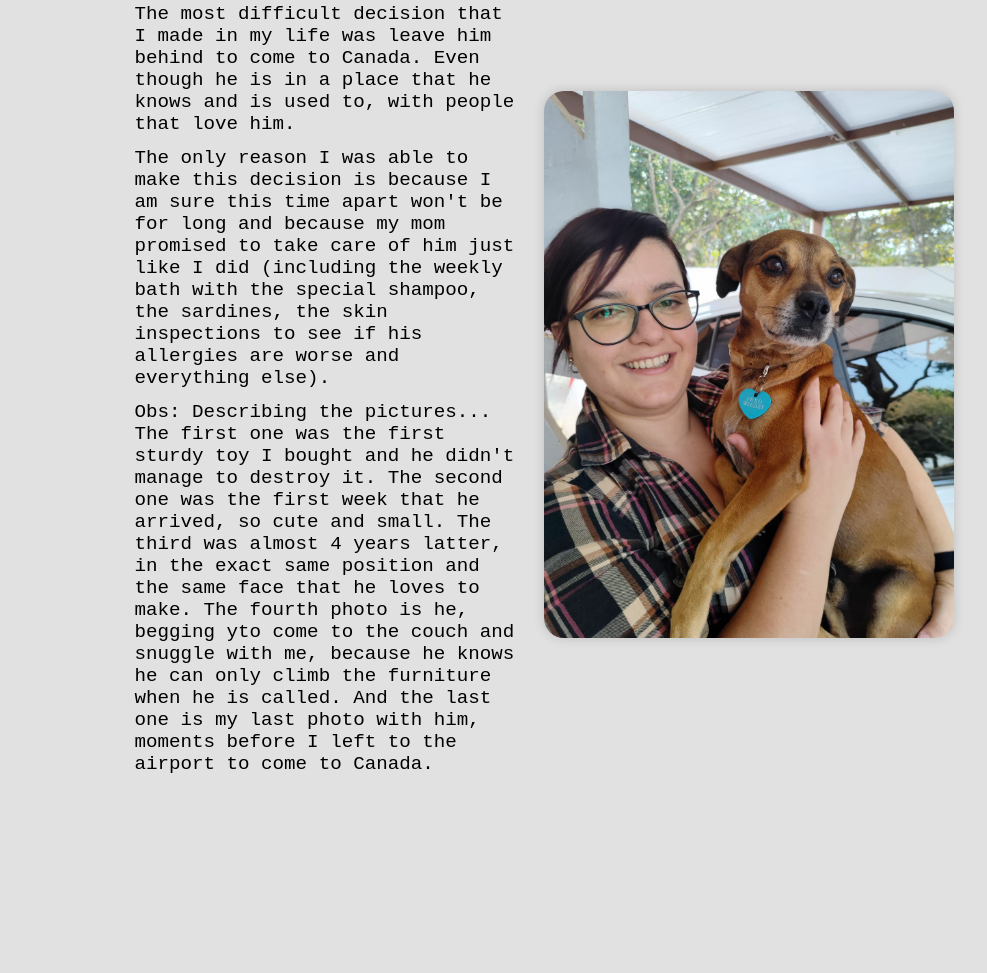
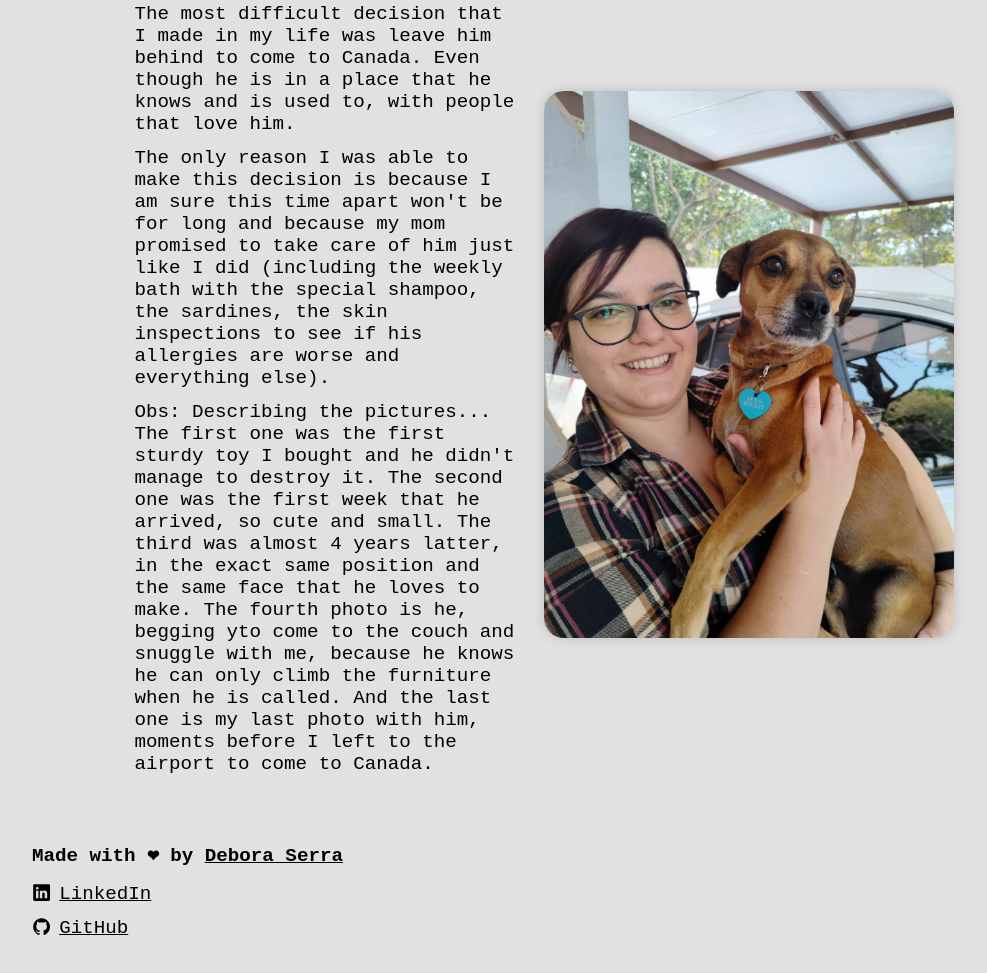
Before and after one commit to DeboraSerra/Assignment3-IST103-0924, a plain HTML site: page public/index.html in a window 1280 px wide. Shown: the part 3113-4086 px from the top of the page, without its empty margins (96-1083 px from the left). Before the commit the page ends 3956 px from the top, so only its background shows below. Drawn offline with nearby package versions, Linux system fonts and the light colour scheme.

Commit message:
feat: add footer

```diff
--- a/public/index.html
+++ b/public/index.html
@@ -6,6 +6,14 @@
     <title>Fred Weasley</title>
     <link rel="shortcut icon" href="favicon.png" type="image/x-icon" />
     <link rel="stylesheet" href="style.css" />
+    <script
+      type="module"
+      src="https://unpkg.com/ionicons@7.1.0/dist/ionicons/ionicons.esm.js"
+    ></script>
+    <script
+      nomodule
+      src="https://unpkg.com/ionicons@7.1.0/dist/ionicons/ionicons.js"
+    ></script>
   </head>
   <body>
     <main>
@@ -173,5 +181,19 @@
         />
       </article>
     </main>
+    <footer>
+      <h3 class="subtitle">
+        Made with &#10084; by
+        <a href="https://portfolio-v3-brown.vercel.app/">Debora Serra</a>
+      </h3>
+      <a class="link" href="https://www.linkedin.com/in/debora-r-serra/">
+        <ion-icon name="logo-linkedin"></ion-icon>
+        LinkedIn
+      </a>
+      <a class="link" href="https://github.com/DeboraSerra">
+        <ion-icon name="logo-github"></ion-icon>
+        GitHub
+      </a>
+    </footer>
   </body>
 </html>
--- a/public/style.css
+++ b/public/style.css
@@ -59,3 +59,26 @@ main {
   font-size: 1.8rem;
   margin-bottom: 16px;
 }
+
+footer {
+  max-width: 80%;
+  margin: 0 auto 32px;
+  display: flex;
+  flex-direction: column;
+
+  a.link {
+    color: inherit;
+    font-size: 1.2rem;
+    display: flex;
+    gap: 8px;
+    margin-bottom: 12px;
+  }
+
+  .subtitle {
+    font-size: 1.2rem;
+
+    & a {
+      color: inherit;
+    }
+  }
+}
```
